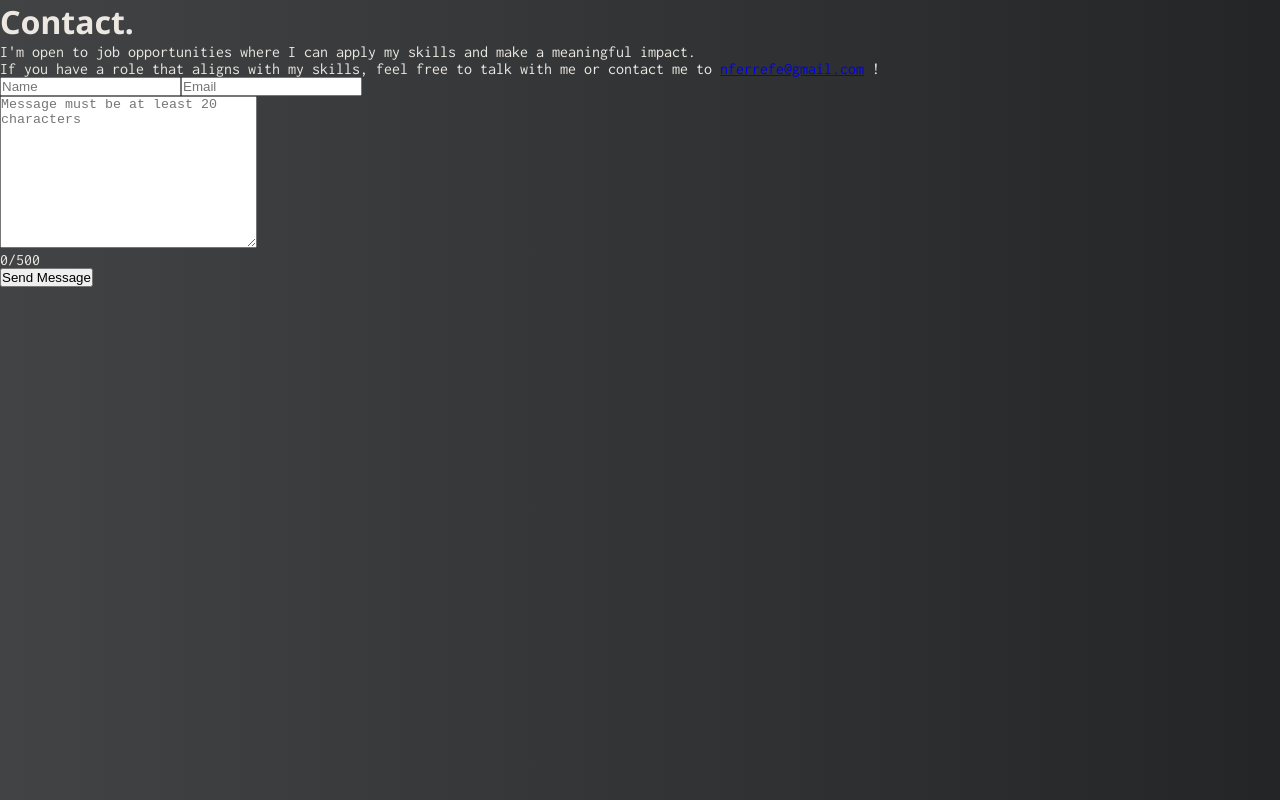
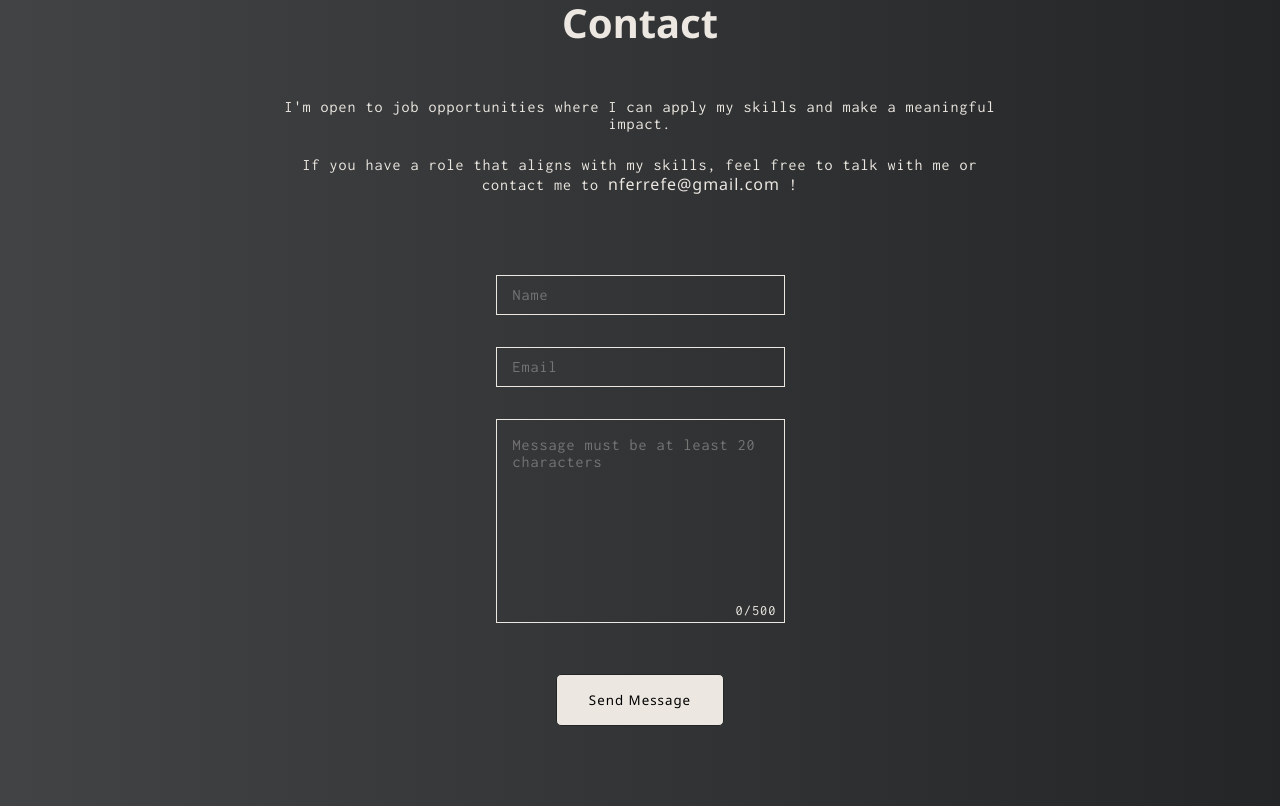
Before and after one commit to NigelFerrefe/Portfolio, a React (Vite) app: page /#/contact in a window 1280 px wide. Built offline with nearby package versions, Linux system fonts and the light colour scheme.

Commit message:
add stlyes

```diff
--- a/src/components/AboutMe.css
+++ b/src/components/AboutMe.css
@@ -15,7 +15,8 @@
     }
 
 }
-.artstation {
+.btn {
+
     margin: 1rem;
     padding: 1rem 2rem;
     border-radius: 5px;
@@ -28,9 +29,9 @@
         color: var(--background-gray);
     }
 }
-.artstation:hover {
+.btn:hover {
     background: var(--background-gray);
-    a {
+
        color: var(--main-color);
-    }
+    cursor: pointer;
    }
--- a/src/components/AboutMe.jsx
+++ b/src/components/AboutMe.jsx
@@ -5,7 +5,7 @@ function AboutMe() {
     <div className="about-container">
       <article>
         <p>
-          A junior web developer specializing in the MERN stack. With a
+          A junior web developer specialized in the MERN stack. With a
           background in Digital Humanities and advanced training in 3D animation
           and interactive design, I bring a unique blend of creativity and
           technical expertise to web development. My focus is on creating
@@ -33,7 +33,7 @@ function AboutMe() {
           revealed my passion for blending creativity with technology and
           inspired me to explore the world of programming more deeply.
         </p>
-        <button className="artstation">
+        <button className=" btn artstation">
           <a href="https://nferrefe.artstation.com/" target="_blank">
             Me as 3D artist
           </a>
--- a/src/components/Navbar.css
+++ b/src/components/Navbar.css
@@ -106,6 +106,7 @@
     left: 50%;
     transform: translate(-50%, -50%);
     padding: 8rem;
+max-width: 1600px;
   }
   .text-container {
     gap: 3rem;
--- a/src/index.css
+++ b/src/index.css
@@ -8,8 +8,6 @@
   --background-black: #232526;
   --background-gray: #414345;
 }
-
-
 
 :root {
   min-height: 100vh;
@@ -33,6 +31,35 @@ h2,
 h3,
 h4,
 h5,
-h6 {
-  font-family: var(--font-titles)
+h6,
+button,
+a {
+  font-family: var(--font-titles);
 }
+
+p,
+input,
+textarea {
+  font-family: var(--font-main);
+  letter-spacing: 1px;
+}
+
+.btn {
+  margin: 1rem;
+  padding: 1rem 2rem;
+  border-radius: 5px;
+  border: 1px solid var(--background-black);
+  font-weight: 400;
+  letter-spacing: 1px;
+  background: var(--main-color);
+  a {
+    text-decoration: none;
+    color: var(--background-gray);
+  }
+}
+.btn:hover {
+  background: var(--background-gray);
+  a {
+    color: var(--main-color);
+  }
+}
--- a/src/pages/AboutPage.css
+++ b/src/pages/AboutPage.css
@@ -8,7 +8,10 @@
 .page-title {
   text-align: center;
   font-size: 2rem;
-
+  h1 {
+    text-align: center;
+    font-size: 2rem;
+  }
 }
 
 .header-container {
@@ -16,12 +19,11 @@
   flex-direction: row;
   justify-content: space-between;
   align-items: center;
-  padding: 2rem 0;
+  padding-top: 2rem;
 }
 
 .description-container {
   padding: 2rem 0;
-
 }
 .left-section {
   p {
@@ -31,7 +33,6 @@
 }
 
 .right-section {
-
   display: flex;
   flex-direction: column;
   text-align: center;
@@ -47,7 +48,7 @@
     align-items: center;
   }
   .skill {
-
+    width: fit-content;
     padding: 0.8rem 1.5rem;
     margin-bottom: 1rem;
     margin-right: 1rem;
@@ -56,6 +57,60 @@
     color: var(--background-gray);
     border-radius: 5px;
     font-weight: 600;
-
   }
 }
+
+@media (min-width: 600px) {
+  .page-title {
+    width: 100%;
+    max-width: 1023px;
+    h1 {
+      text-align: center;
+      font-size: 2.5rem;
+    }
+  }
+  h3 {
+    font-size: 1.4rem;
+  }
+
+}
+
+@media (min-width: 1024px) {
+  .about-main-container {
+    display: flex;
+    flex-direction: column;
+    justify-content: center;
+    align-items: center;
+    height: 100vh;
+    margin: 0 auto;
+  }
+
+  .description-container {
+
+
+    max-width: 1400px;
+    display: flex;
+    flex-direction: row;
+  }
+  .left-section {
+
+    max-width: 700px;
+    p {
+      font-size: 16px;
+      line-height: 20px;
+    }
+  }
+  .right-section {
+
+
+    h3 {
+      padding-bottom: 1rem;
+      text-align: center;
+      font-size: 2rem;
+    }
+
+    .skill {
+      font-size: 1.2rem;
+    }
+  }
+}
--- a/src/pages/AboutPage.jsx
+++ b/src/pages/AboutPage.jsx
@@ -1,5 +1,4 @@
 import AboutMe from "../components/AboutMe.jsx";
-import NigelPic from "../assets/Nigel.png";
 import "./AboutPage.css";
 
 function AboutPage() {
@@ -10,12 +9,7 @@ function AboutPage() {
       </section>
       <section className="header-container">
         <h3>Hey, I&apos;m Nigel</h3>
-        <img
-          width={100}
-          src={NigelPic}
-          alt="pic about me"
-          className="mobile-pic"
-        />
+
       </section>
       <div className="description-container">
         <div className="left-section">
@@ -24,7 +18,6 @@ function AboutPage() {
           </section>
         </div>
         <div className="right-section">
-          {/* <img width={100} src={NigelPic} alt="pic about me" className="desktop-pic" /> */}
           <section>
             <h3>Skills</h3>
             <article className="skills">
--- /dev/null
+++ b/src/pages/ContactPage.css
@@ -0,0 +1,108 @@
+.contact-container {
+  display: flex;
+  flex-direction: column;
+  justify-content: center;
+  align-items: center;
+  padding: 2rem;
+
+  h1 {
+    text-align: center;
+    font-size: 2rem;
+  }
+}
+
+.contact-header {
+  padding: 2rem;
+  display: flex;
+  flex-direction: column;
+  justify-content: center;
+  align-items: center;
+  gap: 1rem;
+  text-align: start;
+
+  a {
+    color: var(--main-color);
+    text-decoration: none;
+  }
+}
+
+.contact-form-container {
+  padding: 2rem;
+  display: flex;
+  flex-direction: column;
+  justify-content: center;
+  align-items: center;
+  gap: 2rem;
+  width: fit-content;
+  input {
+    width: 100%;
+    height: 2.5rem;
+    padding: 1rem;
+    background: transparent;
+    border: 1px solid var(--main-color);
+    color: var(--main-color);
+    font-size: 1rem;
+    outline: none;
+  }
+
+  .textarea-wrapper {
+    position: relative;
+    width: 100%;
+    textarea {
+      width: 100%;
+      height: auto;
+      resize: none;
+      padding: 1rem;
+      background: transparent;
+      border: 1px solid var(--main-color);
+      color: var(--main-color);
+      font-size: 1rem;
+      outline: none;
+    }
+
+    .count-char {
+      position: absolute;
+      bottom: 0.5rem;
+      right: 0.5rem;
+      font-size: 0.9rem;
+      color: var(--main-color);
+    }
+  }
+}
+
+@media (min-width: 600px) {
+  .contact-container {
+    display: flex;
+
+    h1 {
+      text-align: center;
+      font-size: 2.5rem;
+    }
+  }
+  .contact-header {
+    padding: 3rem 2rem;
+    gap: 1.5rem;
+    width: 100%;
+    max-width: 800px;
+    text-align: start;
+  }
+  .contact-form-container {
+    margin: 0 auto;
+  }
+}
+
+@media (min-width: 1024px) {
+  .contact-container {
+    display: flex;
+    flex-direction: column;
+    justify-content: center;
+    align-items: center;
+    height: 100vh;
+    margin: 0 auto;
+
+  }
+  .contact-header {
+    text-align: center;
+
+  }
+}
--- a/src/pages/ContactPage.jsx
+++ b/src/pages/ContactPage.jsx
@@ -2,9 +2,14 @@ import { useForm } from "react-hook-form";
 import { toast } from "react-toastify";
 import { useState, useEffect } from "react";
 import Toast from "../components/Toast";
+import "./ContactPage.css";
 
 function ContactPage() {
-  const { register, handleSubmit, formState: { errors } } = useForm();
+  const {
+    register,
+    handleSubmit,
+    formState: { errors },
+  } = useForm();
   const [errorMessage, setErrorMessage] = useState("");
   const [count, setCount] = useState(0);
   const maxLength = 500;
@@ -40,10 +45,12 @@ function ContactPage() {
   }, [errors.Message]);
 
   return (
-    <div>
-      <h1>Contact.</h1>
-      <section>
-        <article>
+    <div className="contact-container">
+      <section className="contact-title">
+        <h1>Contact</h1>
+      </section>
+      <section className="ls-container">
+        <article className="contact-header">
           <p>
             I&apos;m open to job opportunities where I can apply my skills and
             make a meaningful impact.
@@ -54,8 +61,11 @@ function ContactPage() {
             <a href="mailto:nferrefe@gmail.com">nferrefe@gmail.com</a> !
           </p>
         </article>
-        <div>
-          <form onSubmit={handleSubmit(onSubmit)}>
+
+        <form
+          onSubmit={handleSubmit(onSubmit)}
+          className="contact-form-container"
+        >
           <input
             type="text"
             {...register("Name", { required: true })}
@@ -67,6 +77,7 @@ function ContactPage() {
             placeholder="Email"
           />
           <div>
+            <div className="textarea-wrapper">
               <textarea
                 {...register("Message", {
                   required: "Message is required",
@@ -81,15 +92,17 @@ function ContactPage() {
                 rows="10"
                 onChange={handleCount}
               ></textarea>
-              <div>
+              <p className="count-char">
                 {count}/{maxLength}
+              </p>
             </div>
           </div>
-            {errorMessage && <p>{errorMessage}</p>} {/* Show error message */}
-            <button type="submit">Send Message</button>
+          {errorMessage && <p>{errorMessage}</p>}
+          <button className="btn message-btn" type="submit">
+            Send Message
+          </button>
           <Toast />
         </form>
-        </div>
       </section>
     </div>
   );
```
Lines whose indentation alone changed are shown as unchanged.
